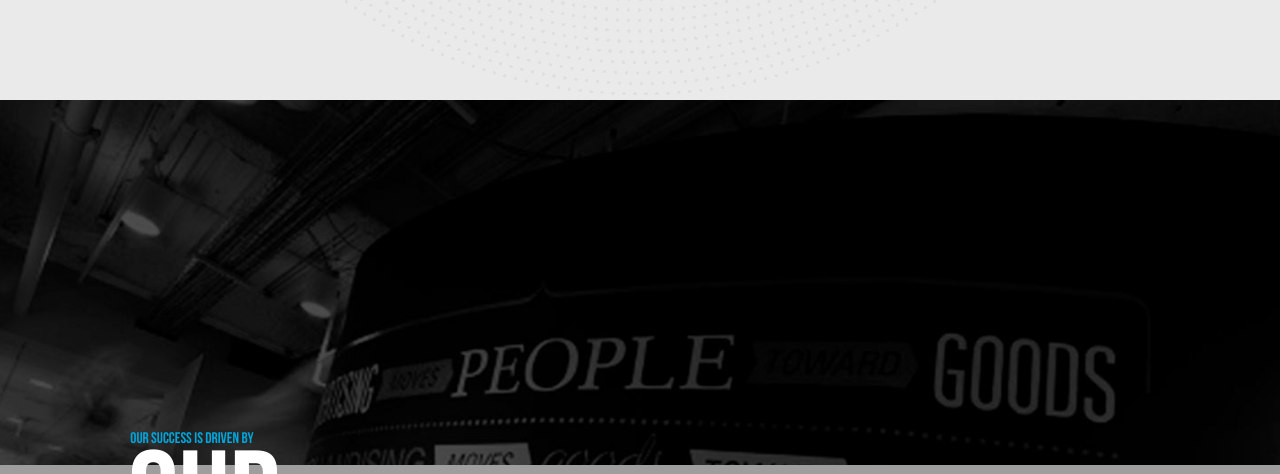
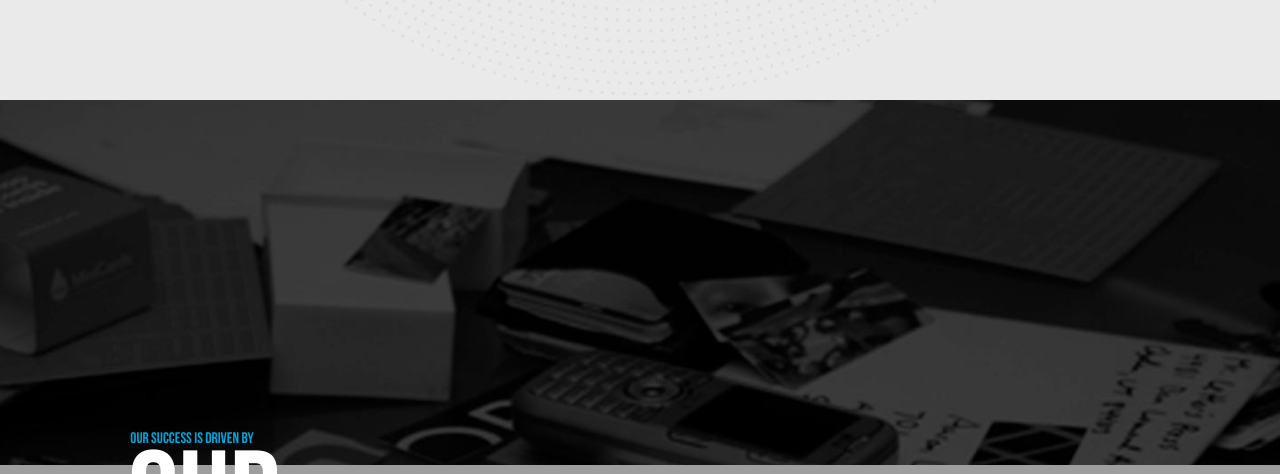
Before and after one commit to crisgorrino/tracy-locke, a PHP site: page /buy-design.php in a window 1280 px wide. Shown: the part 1362-1836 px from the top of the page. Run offline with PHP 8.4, Linux system fonts and the light colour scheme; grey boxes are pictures that could not be loaded.

Commit message:
added mood images

```diff
--- a/careers.php
+++ b/careers.php
@@ -24,7 +24,7 @@
 <!--include header-->
 
 <!--Search Results-->
-<article class="container careers-slide-bg">
+<article class="container careers-slide-bg" data-type="background" data-speed="8">
 		<h1 class="careers-h1"><input type="text" class="search-param2" value="SEARCH">CAREERS</h1><a name="careers"></a>
 </article>
 <article class="container dots-bg3 cf">
--- a/css/style.css
+++ b/css/style.css
@@ -295,7 +295,7 @@ footer a.icon-facebook{margin:1% 0;}
 /*--our approach--*/
 .our-tools-bg{height: 750px; /*background-image: url(../img/our-tools-bg.jpg); */background-color: #eae8e0;background-position: 50% 104%;background-repeat: no-repeat; }
 .our-tools-bg2{height: auto;background-color: #eae8e0;background-position: 50% 104%;background-repeat: no-repeat; padding: 50px 0 100px 0;}
-.our-approach{height:395px; background-image: url(../img/art-science-bg.jpg); background-position: 50% 0%; background-size:105%; background-repeat: no-repeat; position:relative; top:20%;}
+.our-approach{height:395px; background-image: url(../img/tools-bg.jpg); background-position: 50% 0%; background-size:105%; background-repeat: no-repeat; position:relative; top:20%;}
 .our-approach-h2{color:#fff; font-family: 'bebas'; font-size: 8em; width:18%; line-height: .75em; position: absolute;z-index: 10; margin-top: 327px; left: 10%; font-weight: normal;}
 .our-approach-h2 span{font-size: .12em;display: block;line-height: 1.6em;padding: 0 0 1% 1%;}
 .our-tools-info{width:43%; position: absolute; top:45%; left:24.3%;}
```
